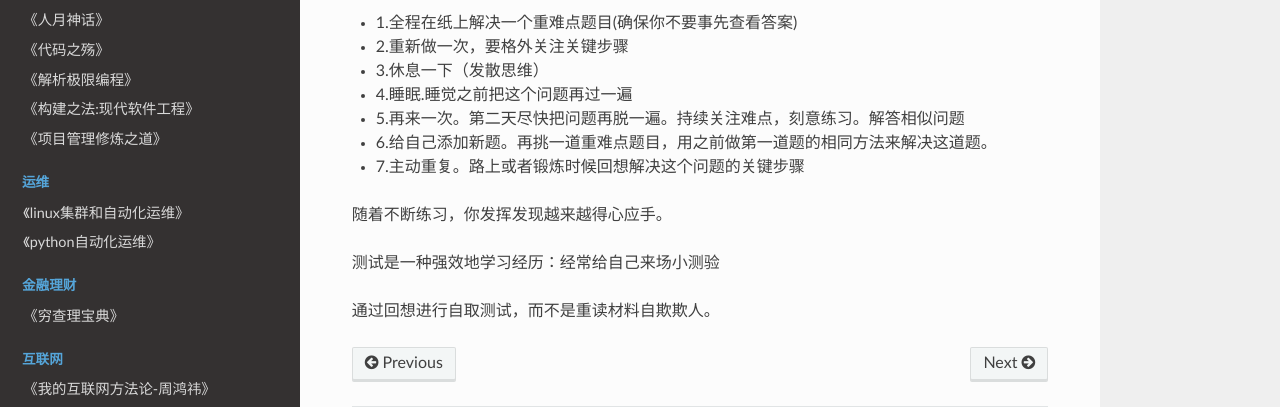
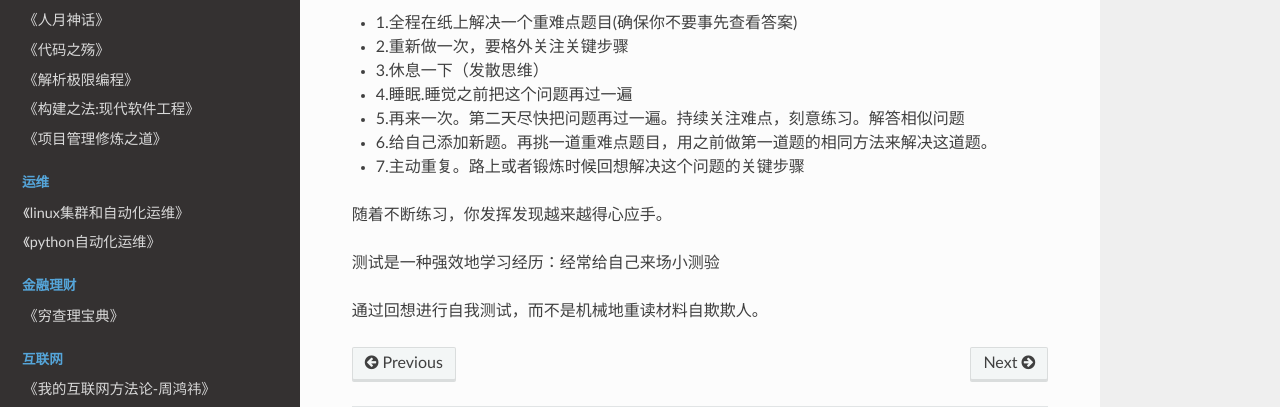
Before and after one commit to PegasusWang/booknotes, an MkDocs documentation site: the page built from docs/思维/学习之道.md, in a window 1280 px wide and 900 px high, scrolled down 1877 px. Shown: the part 424-831 px from the top of the window. Built offline with MkDocs 1.6.1, drawn with Linux system fonts in a browser that asks for light colours; nearby versions of some CDN libraries; old or Windows-style settings are respelled for this version of MkDocs.

Commit message:
fix spell error

```diff
--- a/docs/思维/学习之道.md
+++ b/docs/思维/学习之道.md
@@ -86,7 +86,7 @@
 - 2.重新做一次，要格外关注关键步骤
 - 3.休息一下（发散思维）
 - 4.睡眠.睡觉之前把这个问题再过一遍
-- 5.再来一次。第二天尽快把问题再脱一遍。持续关注难点，刻意练习。解答相似问题
+- 5.再来一次。第二天尽快把问题再过一遍。持续关注难点，刻意练习。解答相似问题
 - 6.给自己添加新题。再挑一道重难点题目，用之前做第一道题的相同方法来解决这道题。
 - 7.主动重复。路上或者锻炼时候回想解决这个问题的关键步骤
 
@@ -94,4 +94,4 @@
 
 测试是一种强效地学习经历：经常给自己来场小测验
 
-通过回想进行自取测试，而不是重读材料自欺欺人。
+通过回想进行自我测试，而不是机械地重读材料自欺欺人。
```
